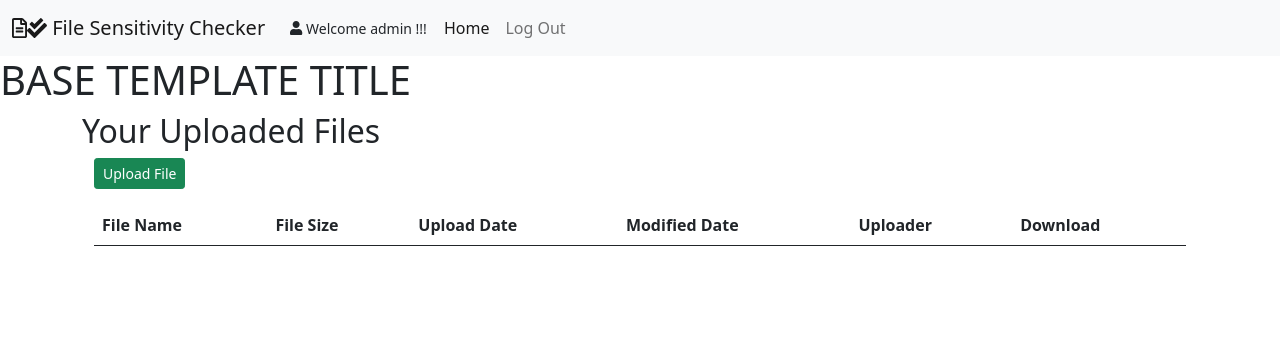
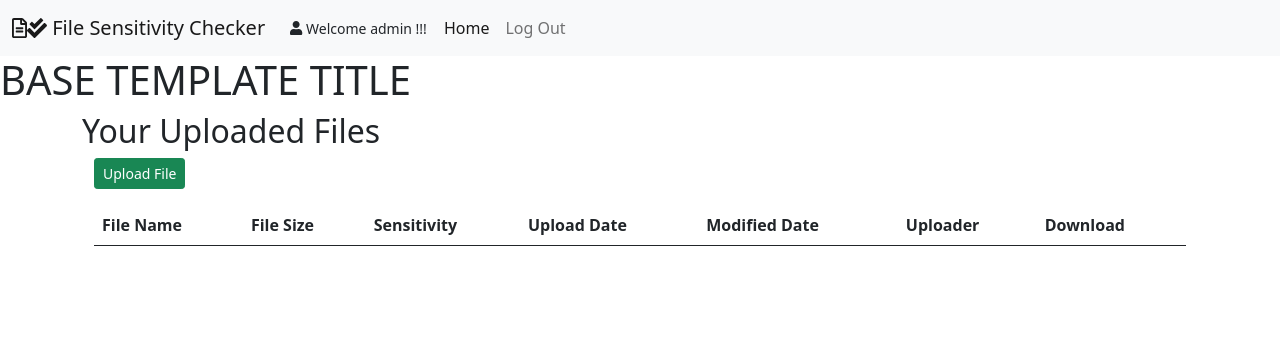
Before and after one commit to 4forces/collin-celery, a Django app: page /sensitivefiles/files/admin/ in a window 1280 px wide. Shown: the top 356 px of the page. Run offline with Django 3.2, Linux system fonts and the light colour scheme; a user stored in the database is signed in; data comes from the database, SQL or seed files in the repository; data that the repository does not hold is empty.

Commit message:
Sensitivity function and update complete

```diff
--- a/CeleryApp/StorageFiles/forms.py
+++ b/CeleryApp/StorageFiles/forms.py
@@ -4,4 +4,4 @@ from .models import ClassifiedFile
 class FileForm(forms.ModelForm):
     class Meta:
         model = ClassifiedFile
-        fields = ('uploadfile',)
+        fields = ('__all__')
--- a/CeleryApp/StorageFiles/models.py
+++ b/CeleryApp/StorageFiles/models.py
@@ -9,6 +9,7 @@ class ClassifiedFile(models.Model):
     uploadfile = models.FileField(upload_to='documents/', validators=[FileExtensionValidator(allowed_extensions=['txt'])])
     created = models.DateTimeField(auto_now_add=True)
     updated = models.DateTimeField(auto_now=True)
+    sensitivity = models.IntegerField(blank=True, default=0)
 
     def __str__(self):
         return os.path.basename(self.uploadfile.name)
--- a/CeleryApp/StorageFiles/templates/StorageFiles/index.template.html
+++ b/CeleryApp/StorageFiles/templates/StorageFiles/index.template.html
@@ -16,9 +16,4 @@
         <a href="{% url 'view_files' username=username %}" class="btn btn-success">View Uploaded Files</a>
     </div>
     {% endif %}
-    {% if messages %}
-        {% for mes in messages %}
-        <b style="color: green;">{{mes}}</b>
-        {%endfor%}
-    {%endif%}
 {%endblock%}
--- a/CeleryApp/StorageFiles/templates/StorageFiles/view_files.template.html
+++ b/CeleryApp/StorageFiles/templates/StorageFiles/view_files.template.html
@@ -13,6 +13,7 @@
                 <tr>
                     <th>File Name</th>
                     <th>File Size</th>
+                    <th>Sensitivity</th>
                     <th>Upload Date</th>
                     <th>Modified Date</th>
                     <th>Uploader</th>
@@ -24,10 +25,12 @@
                 <tr>
                     <td>{{ file.uploadfile.name}}</td>
                     <td>{{ file.uploadfile.size }}</td>
+                    <td>{{ file.sensitivity }}</td>
                     <td>{{ file.created }}</td>
                     <td>{{ file.updated }}</td>
                     <td>{{ file.owner }}</td>
                     <td><a href="{{ file.uploadfile.url }}" target="_blank" class="btn btn-outline-primary">Download File</a></td>
+                    <td><a href="{% url "checker" file_id=file.id %}" class="btn btn-outline-primary">Checker</a></td>
                 </tr>
                 {% endfor %}
             </tbody>
--- a/CeleryApp/StorageFiles/urls.py
+++ b/CeleryApp/StorageFiles/urls.py
@@ -4,4 +4,5 @@ import StorageFiles.views
 urlpatterns = [
     path('', StorageFiles.views.index, name="home"),
     path('files/<username>/', StorageFiles.views.view_files, name="view_files"),
+    path('checker/<file_id>', StorageFiles.views.checker, name="checker"),
 ]
--- a/CeleryApp/StorageFiles/views.py
+++ b/CeleryApp/StorageFiles/views.py
@@ -1,9 +1,13 @@
+from django.db.models.query_utils import FilteredRelation
+from django.http.response import HttpResponse
 from .models import ClassifiedFile
 from django.contrib.auth.models import User
 from django.contrib.auth.decorators import login_required
-from django.shortcuts import render, redirect
+from django.shortcuts import render, redirect, get_object_or_404
 from django.contrib import messages
 from .forms import FileForm
+import datetime
+from django.utils import timezone
 
 # Create your views here.
 
@@ -46,6 +50,37 @@ def index(request):
 def view_files(request, username):
     current_user = User.objects.get(username=username).pk
     files = ClassifiedFile.objects.filter(owner=current_user)
+    print(files)
     return render(request, 'StorageFiles/view_files.template.html', {
         'files': files
     })
+
+def checker(request, file_id):
+    current_user = request.user
+    file_to_check = get_object_or_404(ClassifiedFile, pk=file_id)
+    read_file = open(file_to_check.uploadfile.path, 'r')
+    read_file_data = read_file.read()
+    total_words = read_file_data.split()
+    sensitivity = 0
+    array1 = []
+    for word in total_words:
+        lower_word = word.lower()
+        clean_lower_word = lower_word.strip("!@#$%^&*()_+-=<>,.?/~`")
+        array1.append(clean_lower_word)
+    for each in array1:
+        if each == "secret":
+            sensitivity += 10
+        elif each == "dathena":
+            sensitivity += 7
+        elif each == "internal":
+            sensitivity += 5
+        elif each == "external":
+            sensitivity += 3
+        elif each == "public":
+            sensitivity += 1
+    read_file.close()
+    file_to_update = ClassifiedFile.objects.filter(pk=file_id)
+    file_to_update.update(sensitivity=sensitivity)
+    file_to_update.update(updated=timezone.now())
+
+    return redirect("view_files", username=current_user)
--- a/CeleryApp/templates/base.template.html
+++ b/CeleryApp/templates/base.template.html
@@ -43,7 +43,13 @@
     <div class="container">
         {%block content%}{%endblock%}
     </div>
-
+    <div class="alert">
+    {% if messages %}
+        {% for mes in messages %}
+        <b style="color: green;">{{mes}}</b>
+        {%endfor%}
+    {%endif%}
+    </div>
     <!-- Optional JavaScript; choose one of the two! -->
     <!-- Option 1: Bootstrap Bundle with Popper -->
     <script src="https://cdn.jsdelivr.net/npm/bootstrap@5.0.0-beta1/dist/js/bootstrap.bundle.min.js" integrity="sha384-ygbV9kiqUc6oa4msXn9868pTtWMgiQaeYH7/t7LECLbyPA2x65Kgf80OJFdroafW" crossorigin="anonymous"></script>
```
Also changed, not shown: CeleryApp/StorageFiles/migrations/0002_classifiedfile_sensitivity.py (added).
